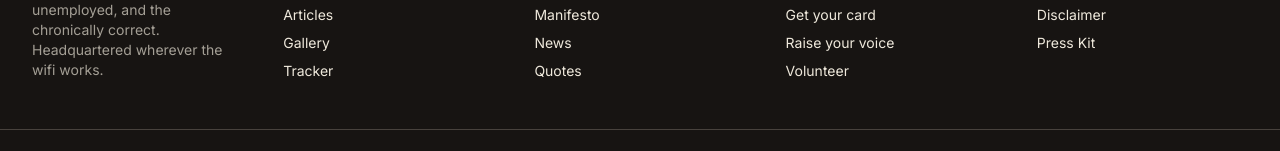
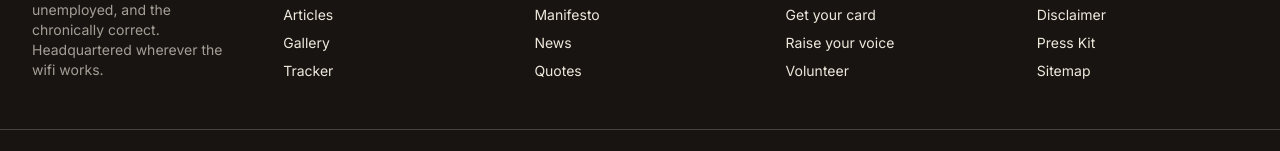
Before and after one commit to Harsh530511/simple-static-core, a React (Vite) app: page / in a window 1280 px wide. Shown: the part 6270-6421 px from the top of the page. Built offline with nearby package versions, Linux system fonts and the light colour scheme; no server answers; what @lovable.dev/cloud-auth-js would draw is missing.

Commit message:
Changes
Co-authored-by: Harsh530511 <192706573+Harsh530511@users.noreply.github.com>

```diff
--- a/src/components/cjp/SiteFooter.tsx
+++ b/src/components/cjp/SiteFooter.tsx
@@ -38,6 +38,7 @@ const COLS = [
       { to: "/terms", label: "Terms of Use" },
       { to: "/disclaimer", label: "Disclaimer" },
       { to: "/press", label: "Press Kit" },
+      { to: "/sitemap", label: "Sitemap" },
     ],
   },
 ];
```
